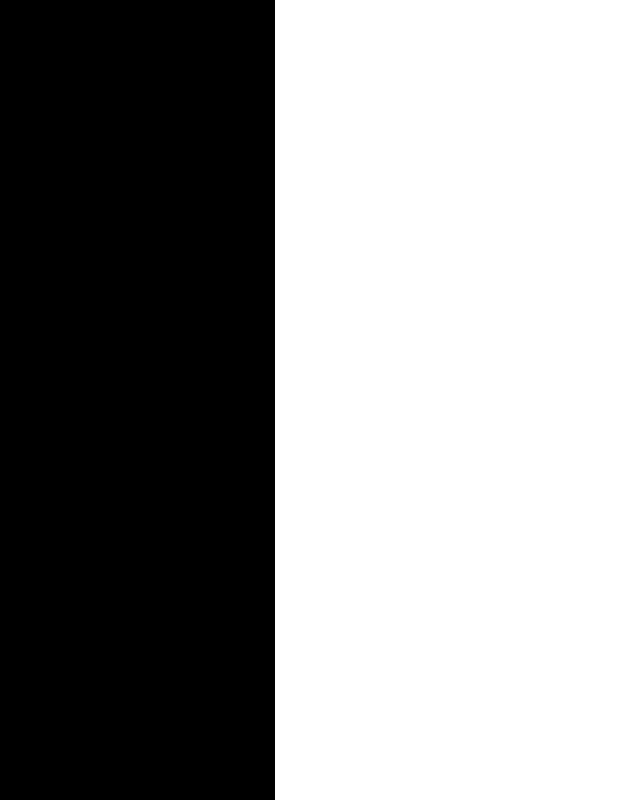
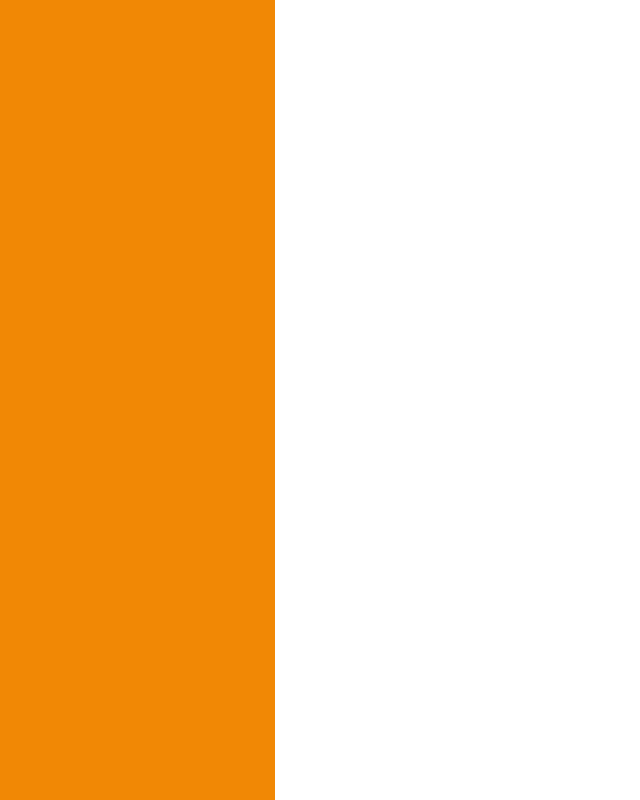
Before and after one commit to ArturoAHR/ids326-webapp, a React (Vite) app: page / in a window 1280 px wide. Shown: the whole page, without its empty margins (0-640 px from the left). Built offline with nearby package versions, Linux system fonts and the light colour scheme.

Commit message:
Set sidebar background as primary color

```diff
--- a/src/components/Layout/Layout.css
+++ b/src/components/Layout/Layout.css
@@ -8,5 +8,4 @@
   width: 275px;
   height: 100%;
   max-height: 100vh;
-  background: black;
 }
--- /dev/null
+++ b/src/components/Sidebar/Sidebar.css
@@ -0,0 +1,5 @@
+.sidebar-container {
+  width: 100%;
+  height: 100%;
+  background: var(--primary);
+}
--- a/src/components/Sidebar/Sidebar.tsx
+++ b/src/components/Sidebar/Sidebar.tsx
@@ -1,3 +1,5 @@
+import './Sidebar.css';
+
 export const Sidebar = () => {
-  return <></>;
+  return <div className="sidebar-container"></div>;
 };
```
